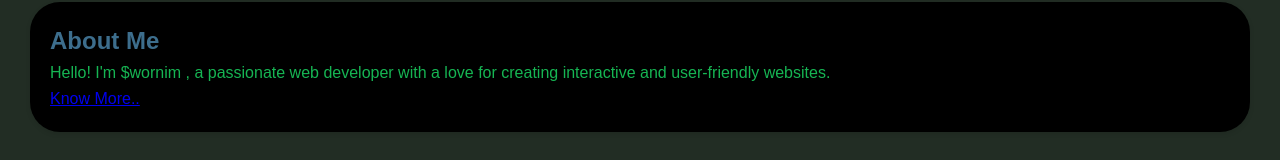
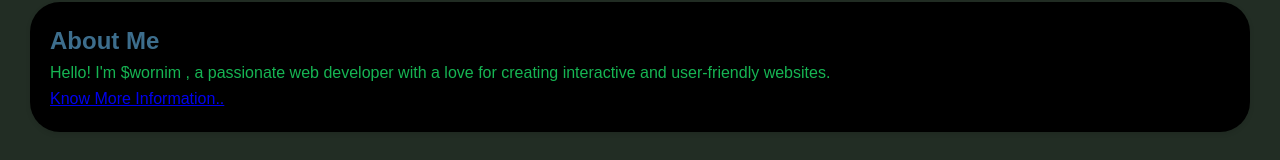
Before and after one commit to Kid-017/portfolio, a plain HTML site: page index.html in a window 1280 px wide. Shown: the part 188-348 px from the top of the page. Drawn offline with Linux system fonts and the light colour scheme.

Commit message:
Home page updated.

```diff
--- a/index.html
+++ b/index.html
@@ -20,7 +20,7 @@
 
     <section id="about">
         <h2>About Me</h2>
-        <p>Hello! I'm $wornim , a passionate web developer with a love for creating interactive and user-friendly websites.<br><a href="\workshop\5th class\classs1.html" target="_blank" >Know More..</a>
+        <p>Hello! I'm $wornim , a passionate web developer with a love for creating interactive and user-friendly websites.<br><a href="\workshop\5th class\classs1.html" target="_blank" >Know More Information..</a>
     </section>
     <section id="skills">
         <h2>Skills</h2>
```
